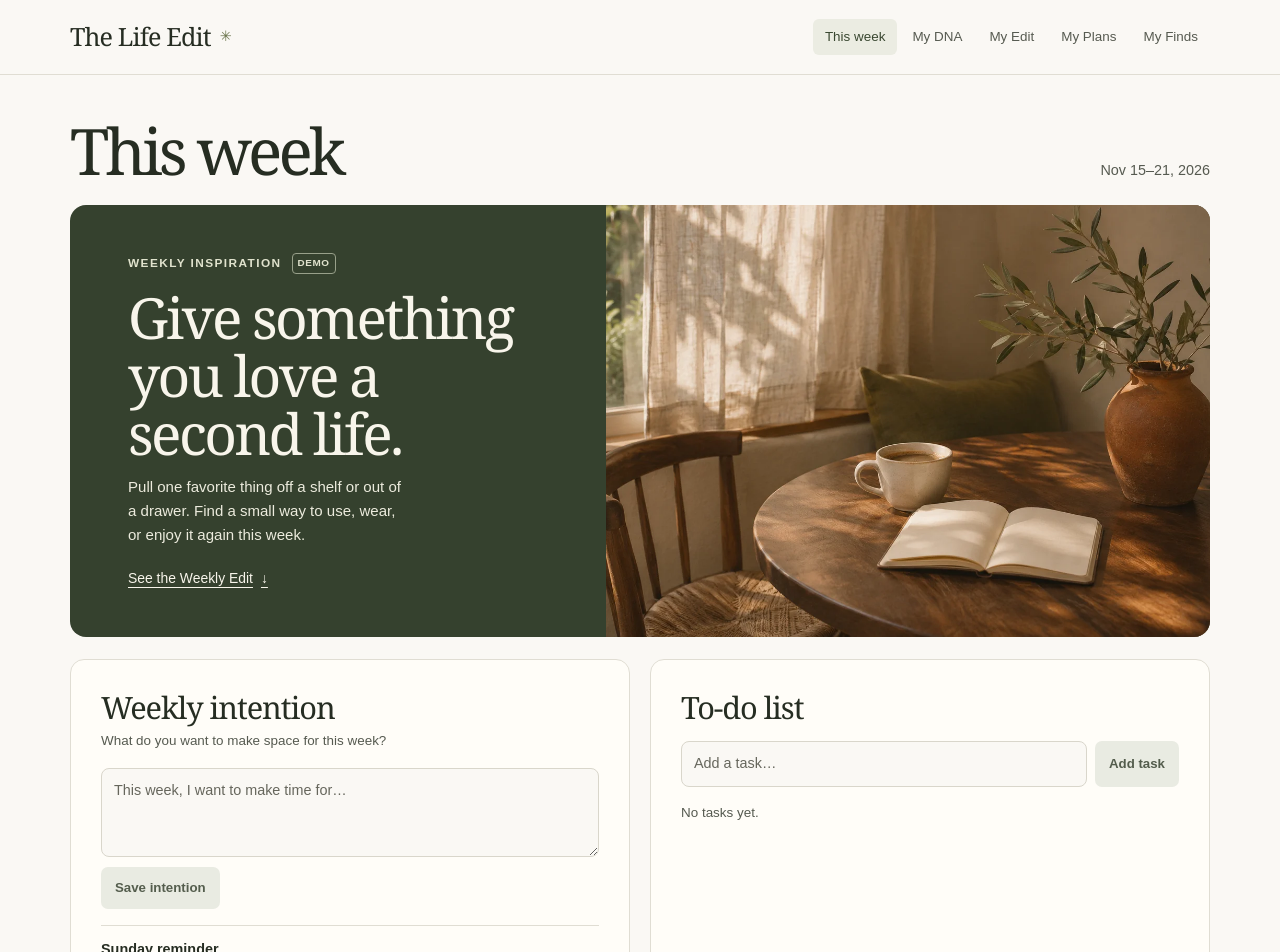
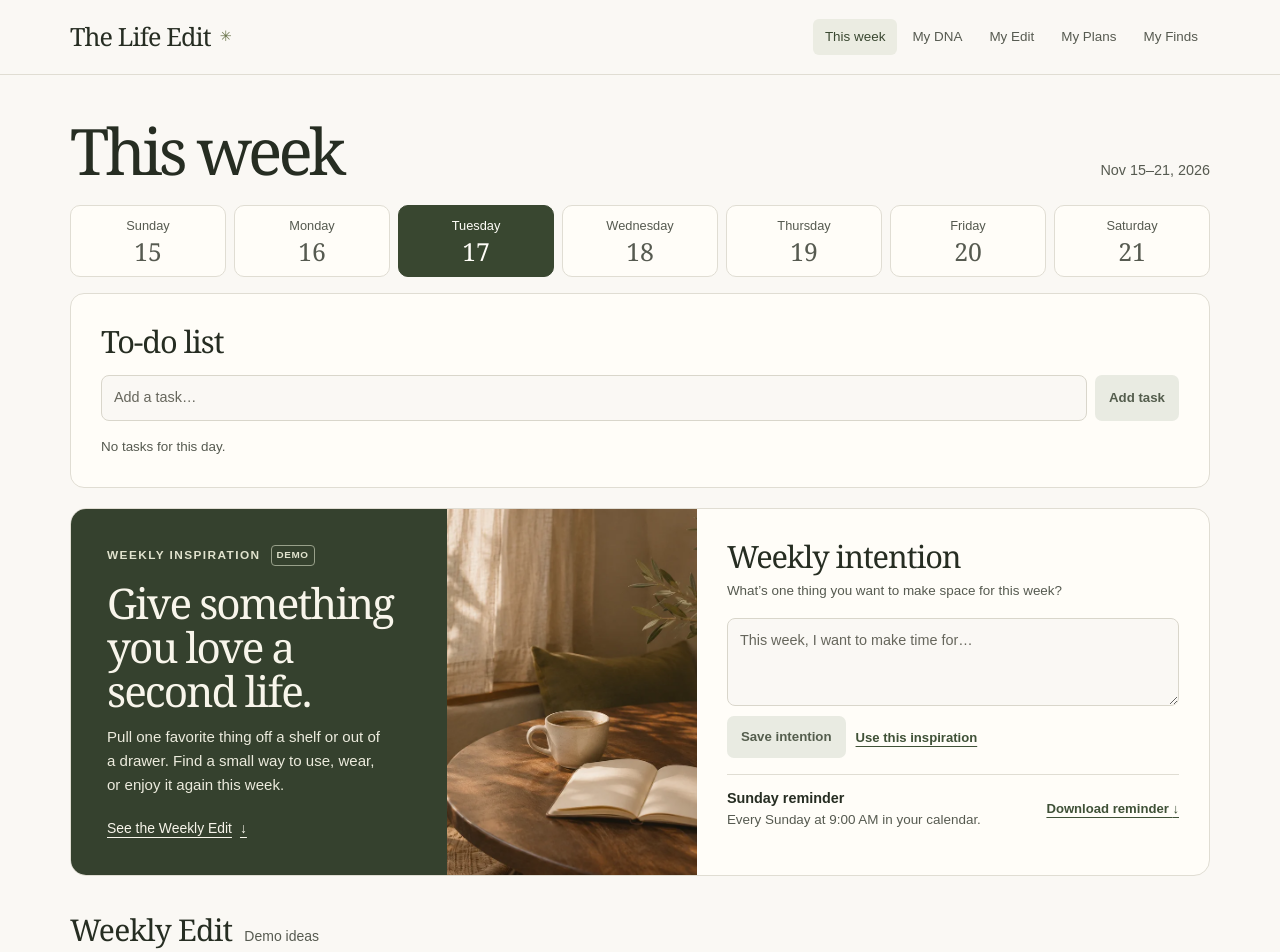
Before and after one commit to kb-studio14/Life-Edit, a Next.js app: page / in a window 1280 px wide. Shown: the top 952 px of the page. Built offline with nearby package versions, Linux system fonts and the light colour scheme.

Commit message:
Organize the Life Edit homepage around daily tasks

```diff
--- a/components/weekly-dashboard.module.css
+++ b/components/weekly-dashboard.module.css
@@ -88,11 +88,61 @@
   font-size: .9rem;
 }
 
+.dayCards {
+  display: grid;
+  grid-template-columns: repeat(7, minmax(0, 1fr));
+  gap: 8px;
+  margin-bottom: 16px;
+}
+
+.dayCard {
+  display: grid;
+  min-height: 72px;
+  align-content: center;
+  justify-items: center;
+  gap: 3px;
+  border: 1px solid var(--line);
+  border-radius: 10px;
+  background: #fffdf8;
+  color: var(--muted);
+  font-size: .8rem;
+  cursor: pointer;
+}
+
+.dayCard:hover,
+.dayCard[aria-current="date"] {
+  border-color: #758367;
+  color: var(--green);
+}
+
+.dayCard[aria-selected="true"] {
+  border-color: var(--green);
+  background: var(--green);
+  color: #fffdf8;
+}
+
+.shortDay {
+  display: none;
+}
+
+.dayNumber {
+  font: 400 1.55rem/1.1 var(--serif);
+}
+
+.weeklyRitual {
+  display: grid;
+  grid-template-columns: 55fr 45fr;
+  overflow: hidden;
+  margin-top: 20px;
+  border: 1px solid var(--line);
+  border-radius: 16px;
+  background: #fffdf8;
+}
+
 .feature {
   display: grid;
-  grid-template-columns: 47fr 53fr;
-  overflow: hidden;
-  border-radius: 16px;
+  min-width: 0;
+  grid-template-columns: 60fr 40fr;
   background: #35412e;
   color: #f8f5eb;
 }
@@ -102,7 +152,7 @@
   flex-direction: column;
   align-items: flex-start;
   justify-content: center;
-  padding: clamp(32px, 4.1vw, 48px) clamp(32px, 4.8vw, 58px);
+  padding: clamp(22px, 3vw, 36px);
 }
 
 .featureLabel {
@@ -126,7 +176,7 @@
 
 .feature h2 {
   margin-block: 15px 12px;
-  font: 400 clamp(2.25rem, 4.5vw, 3.55rem)/1.02 var(--serif);
+  font: 400 clamp(1.9rem, 3.3vw, 2.65rem)/1.04 var(--serif);
   letter-spacing: -.045em;
   text-wrap: balance;
 }
@@ -154,7 +204,7 @@
 
 .featureImage {
   position: relative;
-  min-height: 325px;
+  min-height: 240px;
   background: #9b8263;
 }
 
@@ -163,22 +213,19 @@
   object-position: center;
 }
 
-.workspaces {
-  display: grid;
-  grid-template-columns: repeat(2, minmax(0, 1fr));
-  gap: 20px;
-  margin-top: 22px;
+.panel,
+.intentionPanel {
+  min-width: 0;
+  padding: clamp(20px, 3vw, 30px);
 }
 
 .panel {
-  min-width: 0;
   border: 1px solid var(--line);
   border-radius: 14px;
   background: #fffdf8;
-  padding: clamp(20px, 3vw, 30px);
 }
 
-.panel h2 {
+:is(.panel, .intentionPanel) h2 {
   font: 400 1.92rem/1.12 var(--serif);
   letter-spacing: -.035em;
 }
@@ -285,7 +332,7 @@
   color: #202c1a;
 }
 
-.panel > .status:not(:empty) {
+.intentionPanel > .status:not(:empty) {
   margin-top: 8px;
 }
 
@@ -412,13 +459,35 @@
 }
 
 @media (max-width: 680px) {
-  .feature,
-  .workspaces {
+  .weeklyRitual {
+    grid-template-columns: minmax(0, 1fr);
+  }
+
+  .dayCards {
+    gap: 4px;
+  }
+
+  .dayCard {
+    min-height: 59px;
+    font-size: .72rem;
+  }
+
+  .longDay {
+    display: none;
+  }
+
+  .shortDay {
+    display: initial;
+  }
+}
+
+@media (max-width: 460px) {
+  .feature {
     grid-template-columns: minmax(0, 1fr);
   }
 
   .featureImage {
-    min-height: 220px;
+    min-height: 170px;
   }
 }
 
--- a/components/weekly-dashboard.tsx
+++ b/components/weekly-dashboard.tsx
@@ -1,15 +1,16 @@
 'use client';
 
-import { useEffect, useState, type FormEvent, type ReactNode } from 'react';
+import { useEffect, useRef, useState, type FormEvent, type KeyboardEvent, type ReactNode } from 'react';
 import Image from 'next/image';
-import { describeWeek, makeSundayReminder, startOfWeek, weeklyInspiration } from '@/lib/weekly-dashboard';
+import { dateKey, describeWeek, makeSundayReminder, startOfWeek, weeklyInspiration } from '@/lib/weekly-dashboard';
 import styles from './weekly-dashboard.module.css';
 
 const STORAGE_KEY = 'life-edit-dashboard-v1';
 const EMPTY_DASHBOARD: DashboardData = { intentions: {}, tasks: [] };
 
-type Task = { id: string; title: string; done: boolean };
+type Task = { id: string; title: string; done: boolean; scheduledOn?: string; completedOn?: string };
 type DashboardData = { intentions: Record<string, string>; tasks: Task[] };
+type WeekDay = ReturnType<typeof describeWeek>['days'][number];
 
 function readDashboard(): DashboardData {
   const saved = window.localStorage.getItem(STORAGE_KEY);
@@ -23,12 +24,14 @@ function readDashboard(): DashboardData {
   };
 }
 
-function IntentionForm({ saved, onSave }: {
+function IntentionForm({ saved, suggestion, onSave }: {
   saved: string;
+  suggestion: string;
   onSave: (intention: string) => boolean;
 }) {
   const [draft, setDraft] = useState<string | null>(null);
   const [message, setMessage] = useState('');
+  const input = useRef<HTMLTextAreaElement>(null);
   const value = draft ?? saved;
 
   function save(event: FormEvent<HTMLFormElement>) {
@@ -47,6 +50,7 @@ function IntentionForm({ saved, onSave }: {
       <label className={styles.srOnly} htmlFor="weekly-intention">Weekly intention</label>
       <textarea
         id="weekly-intention"
+        ref={input}
         value={value}
         rows={3}
         maxLength={280}
@@ -60,23 +64,77 @@ function IntentionForm({ saved, onSave }: {
         <button className={styles.primaryButton} disabled={value.trim() === saved}>
           Save intention
         </button>
+        <button type="button" className={styles.textButton} onClick={() => {
+          setDraft(suggestion);
+          setMessage('');
+          input.current?.focus();
+        }}>
+          Use this inspiration
+        </button>
         <span className={styles.status} role="status">{message}</span>
       </div>
     </form>
   );
 }
 
+function DayCards({ days, today, selected, onSelect }: {
+  days: WeekDay[];
+  today: string;
+  selected: string;
+  onSelect: (day: string) => void;
+}) {
+  function navigate(event: KeyboardEvent<HTMLButtonElement>, index: number) {
+    let target: number;
+    switch (event.key) {
+      case 'ArrowLeft': target = (index - 1 + days.length) % days.length; break;
+      case 'ArrowRight': target = (index + 1) % days.length; break;
+      case 'Home': target = 0; break;
+      case 'End': target = days.length - 1; break;
+      default: return;
+    }
+    event.preventDefault();
+    onSelect(days[target].key);
+    document.getElementById(`day-${days[target].key}`)?.focus();
+  }
+
+  return (
+    <div className={styles.dayCards} role="tablist" aria-label="Days of this week">
+      {days.map((day, index) => (
+        <button
+          key={day.key}
+          id={`day-${day.key}`}
+          className={styles.dayCard}
+          role="tab"
+          type="button"
+          aria-label={day.label}
+          aria-current={day.key === today ? 'date' : undefined}
+          aria-selected={day.key === selected}
+          aria-controls="daily-tasks"
+          tabIndex={day.key === selected ? 0 : -1}
+          onClick={() => onSelect(day.key)}
+          onKeyDown={(event) => navigate(event, index)}
+        >
+          <span className={styles.longDay}>{day.name}</span>
+          <span className={styles.shortDay}>{day.name.slice(0, 3)}</span>
+          <span className={styles.dayNumber}>{day.dayNumber}</span>
+        </button>
+      ))}
+    </div>
+  );
+}
+
 export function WeeklyDashboard({ children }: { children: ReactNode }) {
-  const [week, setWeek] = useState<ReturnType<typeof describeWeek> | null>(null);
+  const [date, setDate] = useState<Date | null>(null);
+  const [selected, setSelected] = useState('');
   const [dashboard, setDashboard] = useState(EMPTY_DASHBOARD);
   const [taskTitle, setTaskTitle] = useState('');
   const [reminderStatus, setReminderStatus] = useState('');
   const [storageUnavailable, setStorageUnavailable] = useState(false);
 
   useEffect(() => {
-    function checkWeek() {
-      const next = describeWeek(startOfWeek(new Date()));
-      setWeek((current) => current?.key === next.key ? current : next);
+    function checkDate() {
+      const next = new Date();
+      setDate((current) => current && dateKey(current) === dateKey(next) ? current : next);
     }
 
     function refreshData() {
@@ -91,17 +149,21 @@ export function WeeklyDashboard({ children }: { children: ReactNode }) {
       if (event.key === STORAGE_KEY || event.key === null) refreshData();
     }
 
-    checkWeek();
+    checkDate();
     refreshData();
-    const interval = window.setInterval(checkWeek, 30_000);
-    window.addEventListener('focus', checkWeek);
+    const interval = window.setInterval(checkDate, 30_000);
+    window.addEventListener('focus', checkDate);
     window.addEventListener('storage', syncStorage);
     return () => {
       window.clearInterval(interval);
-      window.removeEventListener('focus', checkWeek);
+      window.removeEventListener('focus', checkDate);
       window.removeEventListener('storage', syncStorage);
     };
   }, []);
+
+  const week = date ? describeWeek(startOfWeek(date)) : null;
+  const today = date ? dateKey(date) : '';
+  const selectedDay = week?.days.find((day) => day.key === selected)?.key ?? today;
 
   function updateDashboard(update: (current: DashboardData) => DashboardData) {
     let next: DashboardData | undefined;
@@ -121,8 +183,8 @@ export function WeeklyDashboard({ children }: { children: ReactNode }) {
   function addTask(event: FormEvent<HTMLFormElement>) {
     event.preventDefault();
     const title = taskTitle.trim();
-    if (!title) return;
-    const task = { id: window.crypto.randomUUID(), title, done: false };
+    if (!title || !selectedDay) return;
+    const task = { id: window.crypto.randomUUID(), title, done: false, scheduledOn: selectedDay };
     updateDashboard((current) => ({ ...current, tasks: [...current.tasks, task] }));
     setTaskTitle('');
   }
@@ -139,7 +201,12 @@ export function WeeklyDashboard({ children }: { children: ReactNode }) {
   }
 
   const inspiration = week?.inspiration ?? weeklyInspiration[0];
-  const completed = dashboard.tasks.filter((task) => task.done).length;
+  const dayTasks = dashboard.tasks.filter((task) => {
+    const scheduled = task.scheduledOn ?? today;
+    return scheduled === selectedDay || task.completedOn === selectedDay ||
+      (!task.done && scheduled < selectedDay);
+  });
+  const completed = dayTasks.filter((task) => task.done).length;
 
   return (
     <main className={styles.dashboard}>
@@ -148,56 +215,23 @@ export function WeeklyDashboard({ children }: { children: ReactNode }) {
         <time dateTime={week?.key}>{week?.label}</time>
       </div>
 
-      <section className={styles.feature} aria-labelledby="weekly-inspiration-heading">
-        <div className={styles.featureCopy}>
-          <p className={styles.featureLabel}>Weekly inspiration <span>Demo</span></p>
-          <h2 id="weekly-inspiration-heading">{inspiration.title}</h2>
-          <p>{inspiration.description}</p>
-          <a href="#weekly-edit" className={styles.featureLink}>See the Weekly Edit <span aria-hidden="true">↓</span></a>
-        </div>
-        <div className={styles.featureImage}>
-          <Image
-            src="/weekly-inspiration.webp"
-            alt="Coffee and an open notebook on a sunlit table"
-            fill
-            priority
-            sizes="(max-width: 680px) 100vw, (max-width: 1200px) 54vw, 620px"
+      {week && (
+        <>
+          <DayCards
+            days={week.days}
+            today={today}
+            selected={selectedDay}
+            onSelect={(day) => setSelected(day === today ? '' : day)}
           />
-        </div>
-      </section>
-
-      <div className={styles.workspaces}>
-        <section className={styles.panel} aria-labelledby="intention-heading">
-          <h2 id="intention-heading">Weekly intention</h2>
-          <p className={styles.panelDescription}>What do you want to make space for this week?</p>
-          {week && (
-            <IntentionForm
-              key={week.key}
-              saved={dashboard.intentions[week.key] ?? ''}
-              onSave={(intention) => updateDashboard((current) => {
-                const intentions = { ...current.intentions };
-                if (intention) intentions[week.key] = intention;
-                else delete intentions[week.key];
-                return { ...current, intentions };
-              })}
-            />
-          )}
-          <div className={styles.reminder}>
-            <div>
-              <h3>Sunday reminder</h3>
-              <p>Every Sunday at 9:00 AM in your calendar.</p>
-            </div>
-            <button type="button" className={styles.textButton} onClick={downloadReminder}>
-              Download reminder <span aria-hidden="true">↓</span>
-            </button>
-          </div>
-          <p className={styles.status} role="status">{reminderStatus}</p>
-        </section>
-
-        <section className={styles.panel} aria-labelledby="tasks-heading">
+          <section
+            id="daily-tasks"
+            className={styles.panel}
+            role="tabpanel"
+            aria-labelledby={`day-${selectedDay}`}
+          >
             <div className={styles.tasksHeading}>
               <h2 id="tasks-heading">To-do list</h2>
-            {dashboard.tasks.length > 0 && <p role="status">{completed} of {dashboard.tasks.length} done</p>}
+              {dayTasks.length > 0 && <p role="status">{completed} of {dayTasks.length} done</p>}
             </div>
             <form className={styles.taskForm} onSubmit={addTask}>
               <label className={styles.srOnly} htmlFor="new-task">New task</label>
@@ -210,10 +244,10 @@ export function WeeklyDashboard({ children }: { children: ReactNode }) {
               />
               <button className={styles.primaryButton} disabled={!taskTitle.trim()}>Add task</button>
             </form>
-          {dashboard.tasks.length === 0 && <p className={styles.emptyTasks}>No tasks yet.</p>}
-          {dashboard.tasks.length > 0 && (
+            {dayTasks.length === 0 && <p className={styles.emptyTasks}>No tasks for this day.</p>}
+            {dayTasks.length > 0 && (
               <ul className={styles.tasks}>
-              {dashboard.tasks.map((task) => (
+                {dayTasks.map((task) => (
                   <li key={task.id}>
                     <label className={task.done ? styles.completedTask : undefined}>
                       <input
@@ -223,7 +257,12 @@ export function WeeklyDashboard({ children }: { children: ReactNode }) {
                           const done = event.target.checked;
                           updateDashboard((current) => ({
                             ...current,
-                          tasks: current.tasks.map((item) => item.id === task.id ? { ...item, done } : item),
+                            tasks: current.tasks.map((item) => item.id === task.id ? {
+                              ...item,
+                              scheduledOn: item.scheduledOn ?? today,
+                              done,
+                              completedOn: done ? selectedDay : undefined,
+                            } : item),
                           }));
                         }}
                       />
@@ -245,6 +284,54 @@ export function WeeklyDashboard({ children }: { children: ReactNode }) {
               </ul>
             )}
           </section>
+        </>
+      )}
+
+      <div className={styles.weeklyRitual}>
+        <section className={styles.feature} aria-labelledby="weekly-inspiration-heading">
+          <div className={styles.featureCopy}>
+            <p className={styles.featureLabel}>Weekly inspiration <span>Demo</span></p>
+            <h2 id="weekly-inspiration-heading">{inspiration.title}</h2>
+            <p>{inspiration.description}</p>
+            <a href="#weekly-edit" className={styles.featureLink}>See the Weekly Edit <span aria-hidden="true">↓</span></a>
+          </div>
+          <div className={styles.featureImage}>
+            <Image
+              src="/weekly-inspiration.webp"
+              alt="Coffee and an open notebook on a sunlit table"
+              fill
+              priority
+              sizes="(max-width: 460px) 100vw, (max-width: 680px) 40vw, (max-width: 1200px) 22vw, 250px"
+            />
+          </div>
+        </section>
+        <section className={styles.intentionPanel} aria-labelledby="intention-heading">
+          <h2 id="intention-heading">Weekly intention</h2>
+          <p className={styles.panelDescription}>What’s one thing you want to make space for this week?</p>
+          {week && (
+            <IntentionForm
+              key={week.key}
+              saved={dashboard.intentions[week.key] ?? ''}
+              suggestion={inspiration.title}
+              onSave={(intention) => updateDashboard((current) => {
+                const intentions = { ...current.intentions };
+                if (intention) intentions[week.key] = intention;
+                else delete intentions[week.key];
+                return { ...current, intentions };
+              })}
+            />
+          )}
+          <div className={styles.reminder}>
+            <div>
+              <h3>Sunday reminder</h3>
+              <p>Every Sunday at 9:00 AM in your calendar.</p>
+            </div>
+            <button type="button" className={styles.textButton} onClick={downloadReminder}>
+              Download reminder <span aria-hidden="true">↓</span>
+            </button>
+          </div>
+          <p className={styles.status} role="status">{reminderStatus}</p>
+        </section>
       </div>
       {storageUnavailable && <p className={styles.storageMessage} role="status">Browser storage is unavailable. Changes may be lost when you leave this page.</p>}
       {children}
--- a/lib/weekly-dashboard.ts
+++ b/lib/weekly-dashboard.ts
@@ -3,6 +3,7 @@ const FIRST_SUNDAY = Date.UTC(1970, 0, 4);
 const REMINDER_HOUR = 9;
 const monthAndDay = new Intl.DateTimeFormat('en-US', { month: 'short', day: 'numeric' });
 const dayOnly = new Intl.DateTimeFormat('en-US', { day: 'numeric' });
+const WEEKDAYS = ['Sunday', 'Monday', 'Tuesday', 'Wednesday', 'Thursday', 'Friday', 'Saturday'];
 
 export const weeklyInspiration = [
   {
@@ -30,7 +31,7 @@ export function startOfWeek(date: Date) {
   return sunday;
 }
 
-function dateKey(date: Date) {
+export function dateKey(date: Date) {
   const year = date.getFullYear();
   const month = String(date.getMonth() + 1).padStart(2, '0');
   const day = String(date.getDate()).padStart(2, '0');
@@ -54,6 +55,16 @@ export function describeWeek(sunday: Date) {
     key: dateKey(sunday),
     label: `${monthAndDay.format(sunday)}–${endLabel}, ${saturday.getFullYear()}`,
     inspiration: weeklyInspiration[inspirationIndex],
+    days: WEEKDAYS.map((name, offset) => {
+      const date = new Date(sunday);
+      date.setDate(date.getDate() + offset);
+      return {
+        key: dateKey(date),
+        name,
+        dayNumber: date.getDate(),
+        label: `${name}, ${monthAndDay.format(date)}`,
+      };
+    }),
   };
 }
 
```
Lines whose indentation alone changed are shown as unchanged.
